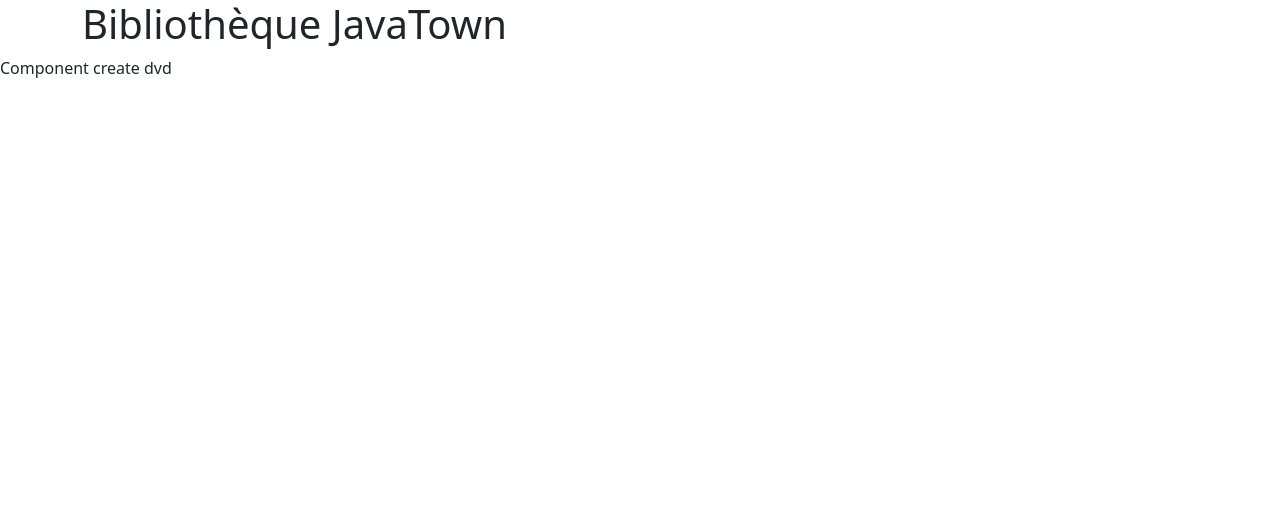
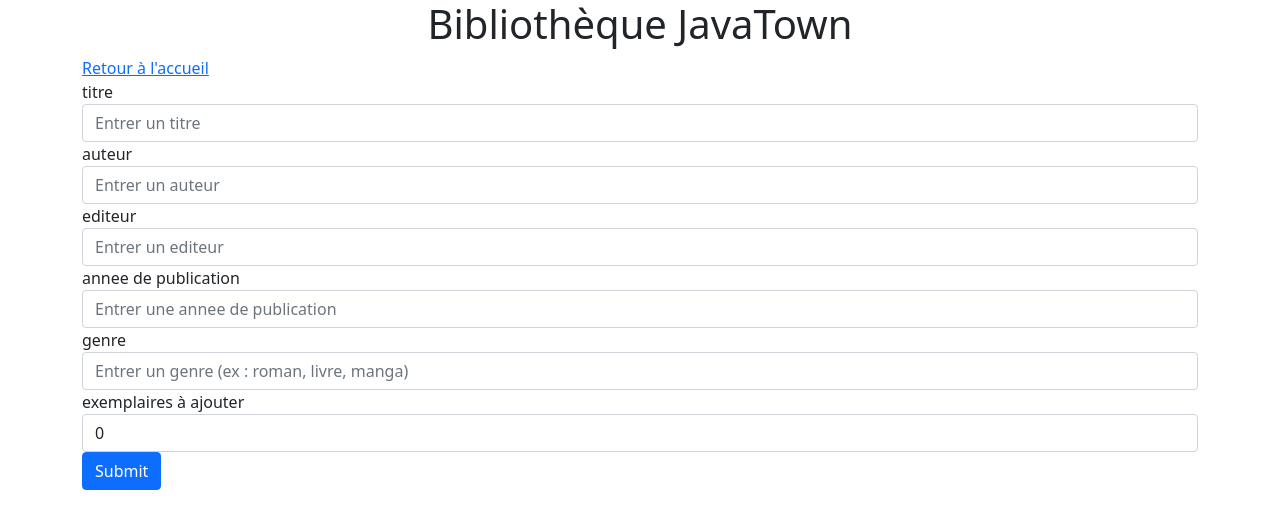
Before and after one commit to MLGBernardBLT/tp4, a React (Create React App) app in the folder bernardtp4/: page /createDVD in a window 1280 px wide. Shown: the top 528 px of the page. Built offline with nearby package versions, Linux system fonts and the light colour scheme.

Commit message:
Creation de DVD fait

```diff
--- a/bernardtp4/src/App.js
+++ b/bernardtp4/src/App.js
@@ -116,7 +116,8 @@ function App() {
         let counter = 0;
         documents.map((document) =>
             document.titre === titre && document.auteur === auteur &&
-            document.anneePublication === anneePublication && document.genre === genre
+            document.anneePublication === anneePublication && document.genre === genre &&
+            document.typeDocument === 'cd'
                 ? document.exemplaires = Number(document.exemplaires) + Number(exemplaires)
                 : counter++
         )
@@ -124,6 +125,33 @@ function App() {
             setDocuments([...documents, {
                 'id': idDocument,
                 'typeDocument': 'cd',
+                'titre': titre,
+                'auteur': auteur,
+                'editeur': editeur,
+                'anneePublication': anneePublication,
+                'genre': genre,
+                'exemplaires': exemplaires
+            }])
+        }
+    }
+
+    const addDVD = (titre, auteur, editeur, anneePublication, genre, exemplaires) => {
+        let temp = idDocument;
+        console.log(documents)
+        setIdDocument(++temp);
+
+        let counter = 0;
+        documents.map((document) =>
+            document.titre === titre && document.auteur === auteur &&
+            document.anneePublication === anneePublication && document.genre === genre &&
+            document.typeDocument === 'dvd'
+                ? document.exemplaires = Number(document.exemplaires) + Number(exemplaires)
+                : counter++
+        )
+        if(counter === documents.length){
+            setDocuments([...documents, {
+                'id': idDocument,
+                'typeDocument': 'dvd',
                 'titre': titre,
                 'auteur': auteur,
                 'editeur': editeur,
@@ -143,7 +171,7 @@ function App() {
   return (
     <div>
         <header className="container">
-            <h1>Bibliothèque JavaTown</h1>
+            <h1 className="text-center">Bibliothèque JavaTown</h1>
         </header>
 
         <Router>
@@ -151,7 +179,7 @@ function App() {
                 <Route path="/" element={<HomePage utilisateurs={utilisateurs} onClick={getUtilisateur}/>} />
                 <Route path="/createEmprunteur" element={<CreateEmprunteur onAdd={addUtilisateur} />} />
                 <Route path="/createLivre" element={<CreateLivre onAdd={addLivre}/>} />
-                <Route path="/createDVD" element={<CreateDVD />} />
+                <Route path="/createDVD" element={<CreateDVD onAdd={addDVD}/>} />
                 <Route path="/createCD" element={<CreateCD onAdd={addCD}/>} />
                 <Route path="/getDocuments" element={<Documents documents={documents} utilisateur={utilisateurTrouver}/>} />
                 <Route path="*" element={<PageNotFound/>} />
--- a/bernardtp4/src/component/documents/Documents.js
+++ b/bernardtp4/src/component/documents/Documents.js
@@ -1,5 +1,6 @@
 import React, {useState} from "react";
 import Document from './Document'
+import {Link} from "react-router-dom";
 
 const Documents = ({documents, utilisateur}) => {
     return (
@@ -8,6 +9,7 @@ const Documents = ({documents, utilisateur}) => {
                 <div className="row">
                     <div className="col-12">
                         <p>{utilisateur.prenom} {utilisateur.nom}</p>
+                        <Link to="/">Retour à l'accueil</Link>
                         <table className="table">
                             <thead>
                             <tr>
--- a/bernardtp4/src/component/form/CreateDVD.js
+++ b/bernardtp4/src/component/form/CreateDVD.js
@@ -1,9 +1,69 @@
-import React from "react";
+import React, {useState} from "react";
+import {Link} from "react-router-dom";
 
-const CreateDVD = () => {
+const CreateDVD = ({onAdd}) => {
+    const [titre, setTitre] = useState('');
+    const [auteur, setAuteur] = useState('');
+    const [editeur, setEditeur] = useState('');
+    const [anneePublication, setAnneePublication] = useState('');
+    const [genre, setGenre] = useState('');
+    const [exemplaires, setExemplaires] = useState(0);
+    const onSubmit = (e) => {
+        e.preventDefault();
+
+        onAdd(titre, auteur, editeur, anneePublication, genre, exemplaires)
+
+        setTitre('');
+        setAuteur('');
+        setEditeur('');
+        setAnneePublication('');
+        setGenre('');
+        setExemplaires(0)
+    }
     return (
-        <div>
-            <p>Component create dvd</p>
+        <div className="container">
+            <Link to="/">Retour à l'accueil</Link>
+            <form onSubmit={onSubmit}>
+                <div className="form-group">
+                    <label htmlFor="inputTitre">titre</label>
+                    <input type="text" className="form-control" id="inputTitre" aria-describedby="titre"
+                           placeholder="Entrer un titre" value={titre} onChange={(field) =>
+                        setTitre(field.target.value)}/>
+                </div>
+                <div className="form-group">
+                    <label htmlFor="inputAuteur">auteur</label>
+                    <input type="text" className="form-control" id="inputAuteur" aria-describedby="auteur"
+                           placeholder="Entrer un auteur" value={auteur} onChange={(field) =>
+                        setAuteur(field.target.value)}/>
+                </div>
+                <div className="form-group">
+                    <label htmlFor="inputEditeur">editeur</label>
+                    <input type="text" className="form-control" id="inputEditeur" aria-describedby="editeur"
+                           placeholder="Entrer un editeur" value={editeur} onChange={(field) =>
+                        setEditeur(field.target.value)}/>
+                </div>
+                <div className="form-group">
+                    <label htmlFor="inputAnneePublication">annee de publication</label>
+                    <input type="text" className="form-control" id="inputAnneePublication"
+                           aria-describedby="anneePublication"
+                           placeholder="Entrer une annee de publication" value={anneePublication} onChange={(field) =>
+                        setAnneePublication(field.target.value)}/>
+                </div>
+                <div className="form-group">
+                    <label htmlFor="inputGenre">genre</label>
+                    <input type="text" className="form-control" id="inputGenre" aria-describedby="genre"
+                           placeholder="Entrer un genre (ex : roman, livre, manga)" value={genre} onChange={(field) =>
+                        setGenre(field.target.value)}/>
+                </div>
+                <div className="form-group">
+                    <label htmlFor="inputExemplaires">exemplaires à ajouter</label>
+                    <input type="number" className="form-control" id="inputExemplaires" aria-describedby="exemplaires"
+                           placeholder="Entrer votre nombre d'exemplaire que vous voulez ajouté" value={exemplaires}
+                           onChange={(field) =>
+                               setExemplaires(field.target.value)}/>
+                </div>
+                <button type="submit" className="btn btn-primary">Submit</button>
+            </form>
         </div>
     )
 }
```
